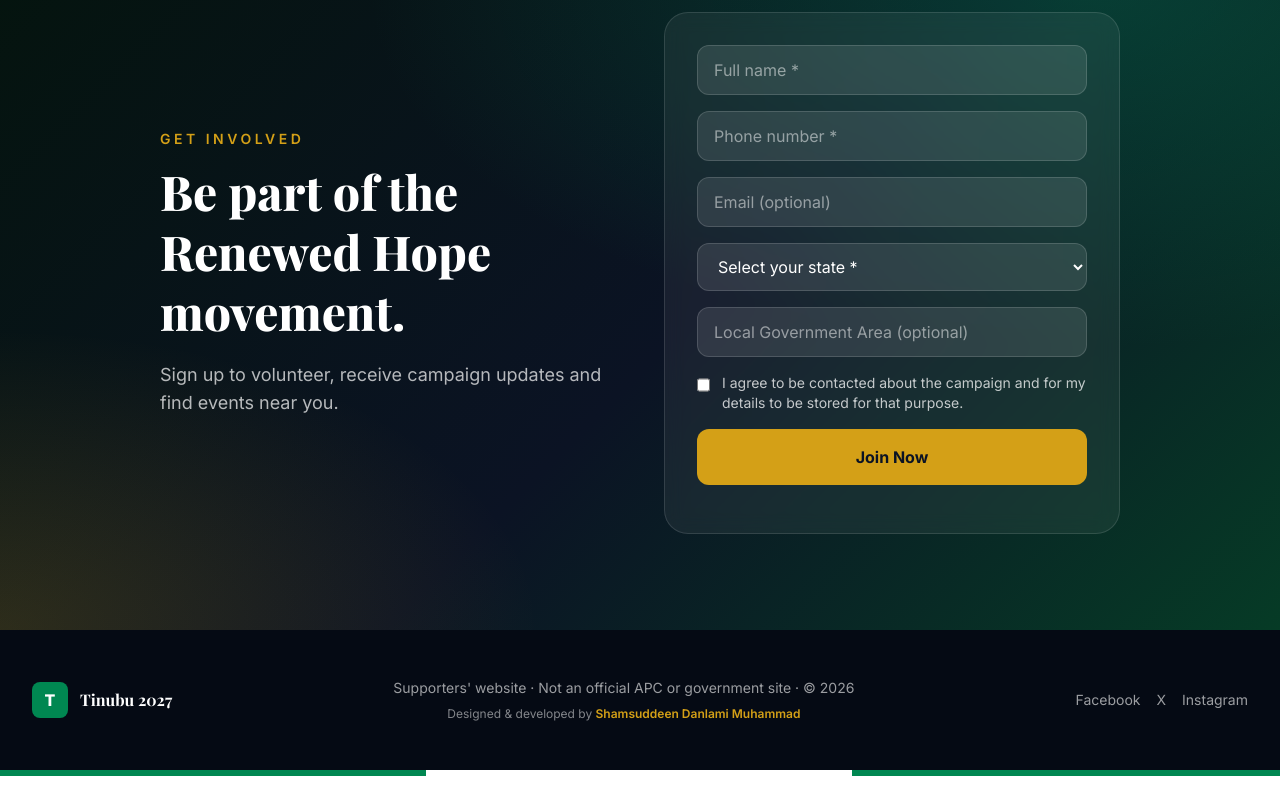
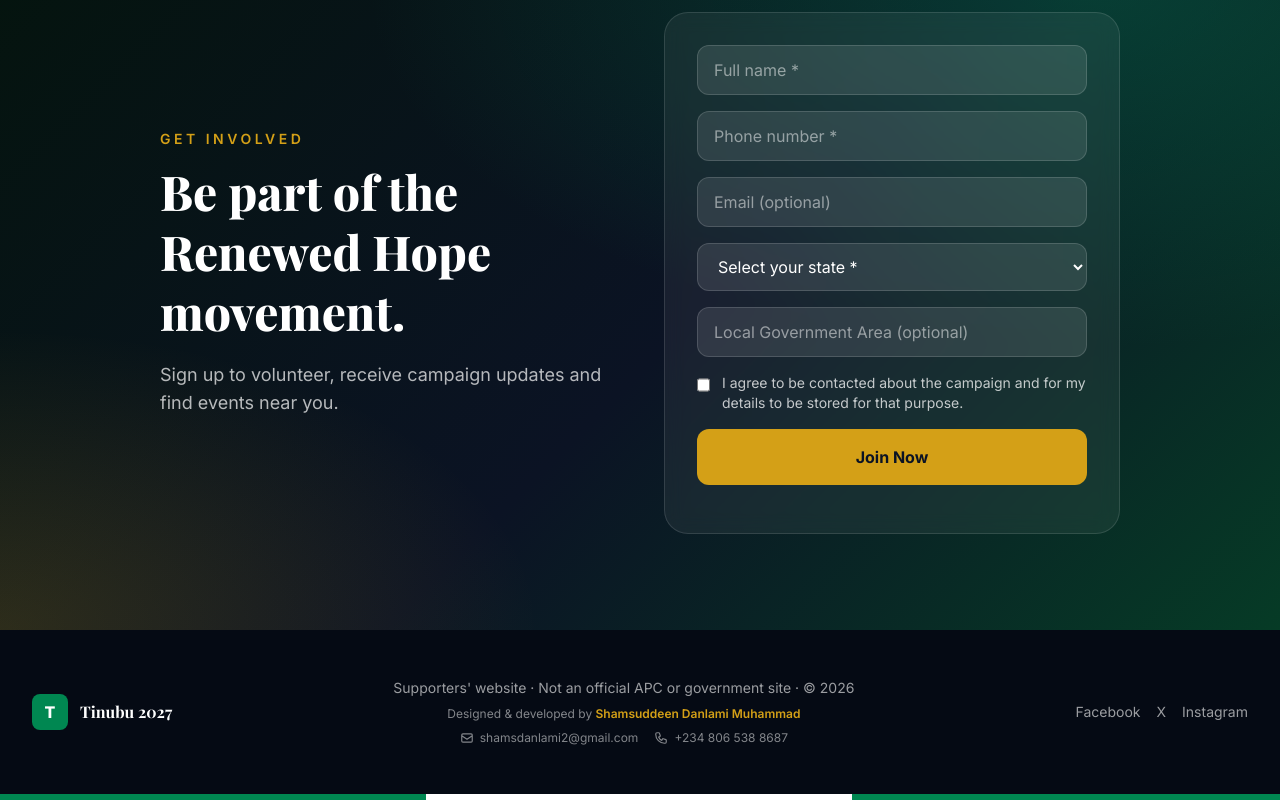
Before and after one commit to Dansoro/Tinubu2027Website, a plain HTML site: page index.html in a window 1280 px wide. Shown: the part 6064-6864 px from the top of the page. Before the commit the page ends 6840 px from the top, so only its background shows below. Drawn offline with nearby package versions, Linux system fonts and the light colour scheme.

Commit message:
Add files via upload

```diff
--- a/index.html
+++ b/index.html
@@ -403,6 +403,9 @@
   .h-2\.5 {
     height: calc(var(--spacing) * 2.5);
   }
+  .h-3\.5 {
+    height: calc(var(--spacing) * 3.5);
+  }
   .h-4 {
     height: calc(var(--spacing) * 4);
   }
@@ -453,6 +456,9 @@
   }
   .w-2\.5 {
     width: calc(var(--spacing) * 2.5);
+  }
+  .w-3\.5 {
+    width: calc(var(--spacing) * 3.5);
   }
   .w-4 {
     width: calc(var(--spacing) * 4);
@@ -565,6 +571,9 @@
   }
   .justify-center {
     justify-content: center;
+  }
+  .gap-1\.5 {
+    gap: calc(var(--spacing) * 1.5);
   }
   .gap-2 {
     gap: calc(var(--spacing) * 2);
@@ -602,6 +611,12 @@
     --tw-space-y-reverse: 0;
     margin-block-start: calc(calc(var(--spacing) * 4) * var(--tw-space-y-reverse));
     margin-block-end: calc(calc(var(--spacing) * 4) * calc(1 - var(--tw-space-y-reverse)));
+  }
+  .gap-x-4 {
+    column-gap: calc(var(--spacing) * 4);
+  }
+  .gap-y-1 {
+    row-gap: var(--spacing);
   }
   .overflow-hidden {
     overflow: hidden;
@@ -1153,6 +1168,9 @@
       .hover\:bg-white\/20:hover {
         background-color: color-mix(in oklab, var(--color-white) 20%, transparent);
       }
+    }
+    .hover\:text-gold:hover {
+      color: var(--color-gold);
     }
     .hover\:text-white:hover {
       color: var(--color-white);
@@ -2182,6 +2200,16 @@
       <div class="text-center">
         <p class="text-sm">Supporters' website · Not an official APC or government site · © 2026</p>
         <p class="text-xs mt-2 text-white/50">Designed &amp; developed by <span class="text-gold font-semibold">Shamsuddeen Danlami Muhammad</span></p>
+        <div class="mt-2 flex flex-wrap items-center justify-center gap-x-4 gap-y-1 text-xs text-white/50">
+          <a href="mailto:shamsdanlami2@gmail.com" class="inline-flex items-center gap-1.5 hover:text-gold transition">
+            <svg class="w-3.5 h-3.5" fill="none" stroke="currentColor" stroke-width="2" viewBox="0 0 24 24"><path stroke-linecap="round" stroke-linejoin="round" d="M3 8l9 6 9-6M5 19h14a2 2 0 002-2V7a2 2 0 00-2-2H5a2 2 0 00-2 2v10a2 2 0 002 2z"/></svg>
+            shamsdanlami2@gmail.com
+          </a>
+          <a href="tel:+2348065388687" class="inline-flex items-center gap-1.5 hover:text-gold transition">
+            <svg class="w-3.5 h-3.5" fill="none" stroke="currentColor" stroke-width="2" viewBox="0 0 24 24"><path stroke-linecap="round" stroke-linejoin="round" d="M3 5a2 2 0 012-2h3.3a1 1 0 01.95.68l1.5 4.5a1 1 0 01-.5 1.21l-2.26 1.13a11 11 0 005.52 5.52l1.13-2.26a1 1 0 011.21-.5l4.5 1.5a1 1 0 01.68.95V19a2 2 0 01-2 2h-1C9.72 21 3 14.28 3 6V5z"/></svg>
+            +234 806 538 8687
+          </a>
+        </div>
       </div>
       <div class="flex gap-4 text-sm">
         <a href="#" class="hover:text-white">Facebook</a>
@@ -2271,8 +2299,10 @@
           if (res.ok && String(out.success) !== 'false') {
             form.reset();
             say('Thank you! Welcome to the movement. 🇳🇬', true);
+          } else if (/activat/i.test(out.message || '')) {
+            say('Form not activated yet — the site owner must click "Activate Form" in the FormSubmit email, then try again.', false);
           } else {
-            say('Sorry, something went wrong. Please try again shortly.', false);
+            say(out.message || 'Sorry, something went wrong. Please try again shortly.', false);
           }
         } catch (err) {
           say('Network problem — please check your connection and try again.', false);
```
